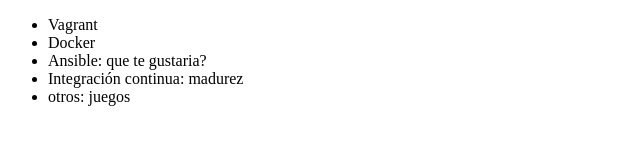
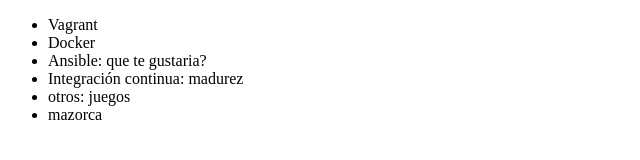
Before and after one commit to JavierBallesterosT/curso, a plain HTML site: page indexclase.html in a window 1280 px wide. Shown: the full height of the page, 0-640 px from the left. Drawn offline with Linux system fonts and the light colour scheme.

Commit message:
se agraga mazorca

```diff
--- a/indexclase.html
+++ b/indexclase.html
@@ -11,5 +11,6 @@
          <li> Ansible: que te gustaria? </li>
          <li> Integración continua: madurez </li>
           <li> otros: juegos</li>
+          <li> mazorca </li>
 </body>
 </html>
```
